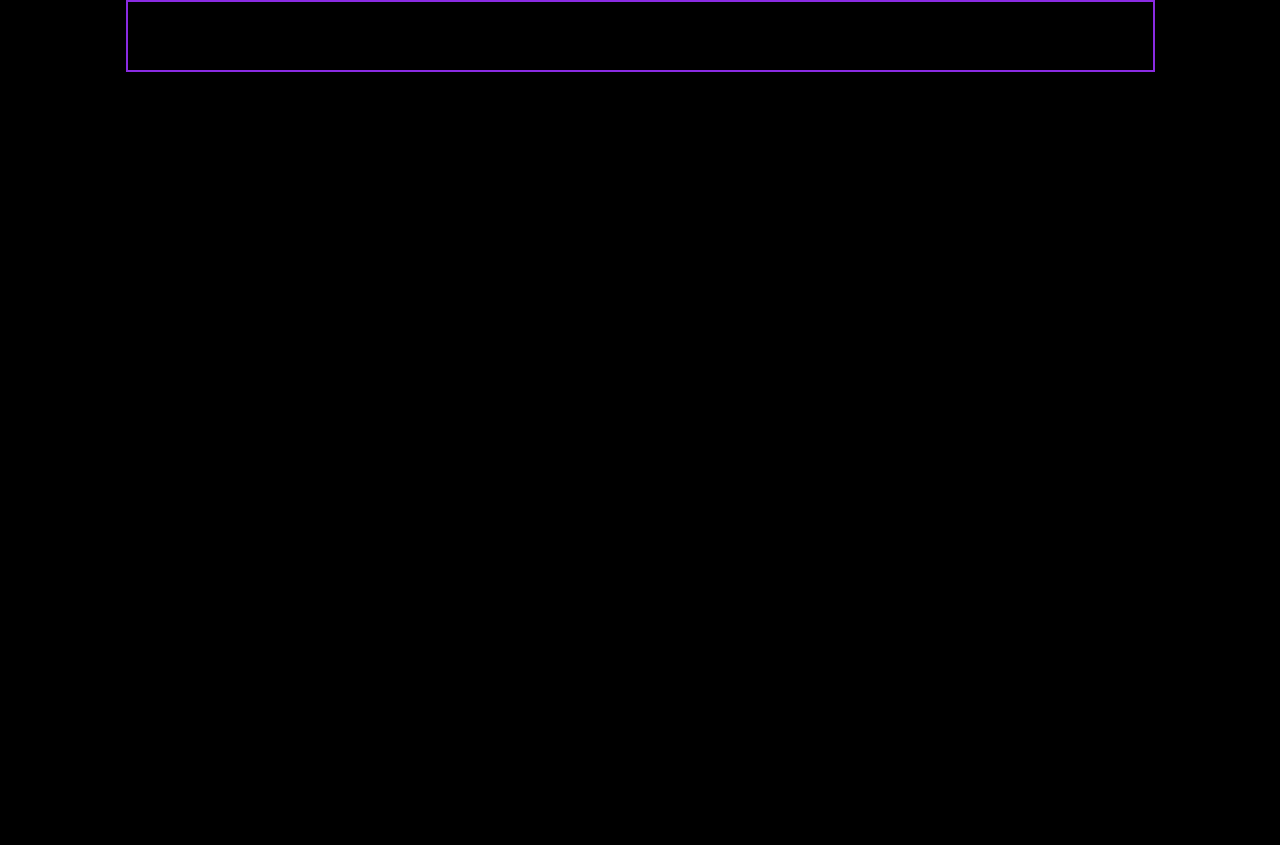
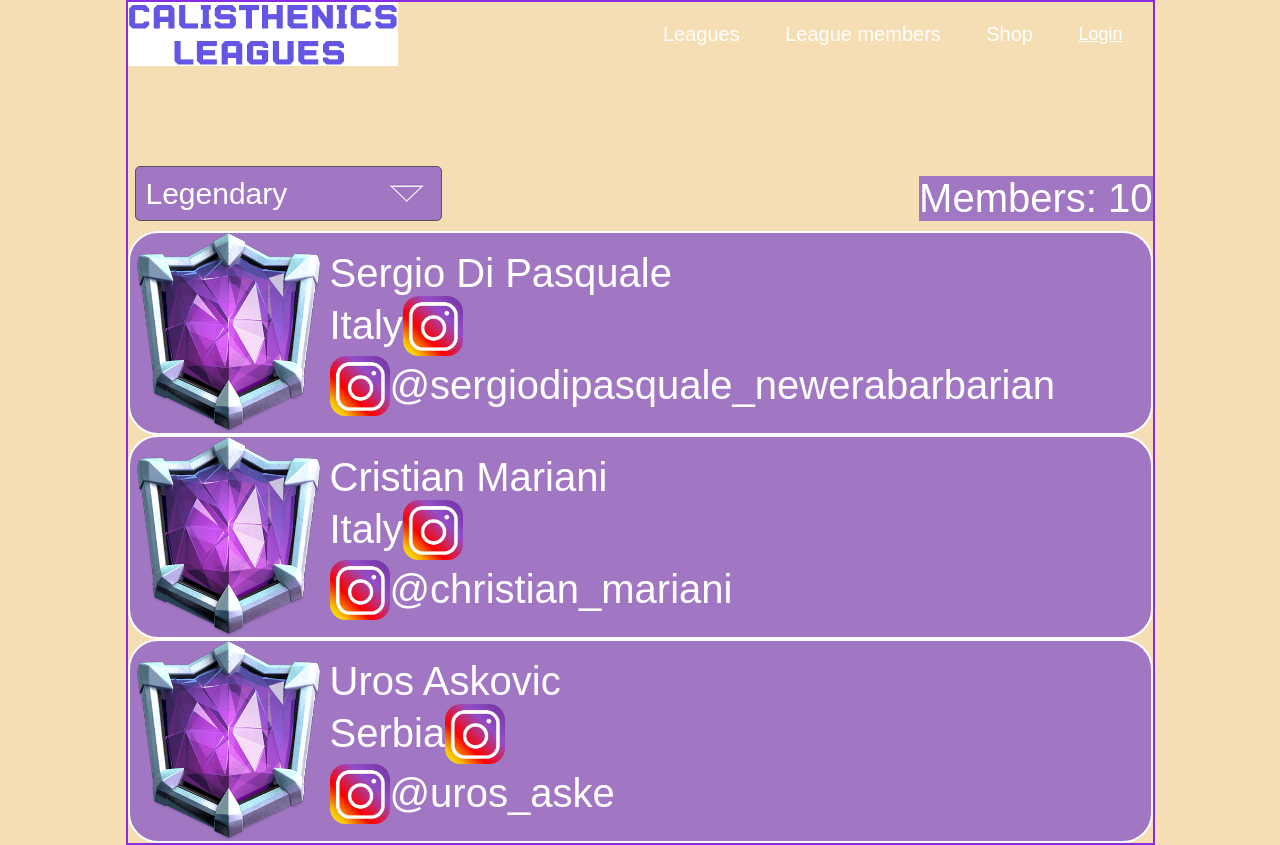
Before and after one commit to SretoSV/CalisthenicsLeagues, a React (Vite) app in the folder CalisthenicsLeaguesFrontend/: page /LeagueMembersPage in a window 1280 px wide. Before the commit the page ends 800 px from the top, so only its background shows below. Built offline with nearby package versions, Linux system fonts and the light colour scheme.

Commit message:
LeagueMembersPage design

```diff
--- /dev/null
+++ b/CalisthenicsLeaguesFrontend/src/components/AthleteCard.tsx
@@ -0,0 +1,44 @@
+import leagueLogoImage from '../images/league1.png';
+import instagramImage from '../images/instagram.png';
+import styles from '../styles/AthleteCardStyle.module.css';
+
+interface AthleteCardProps{
+    id: number,
+    Name: string,
+    Surname: string,
+    Country: string,
+    Instagram: string,
+    Image: string,
+}
+
+export function AthleteCard(props: AthleteCardProps){
+    return (
+        <div className={styles.mainDiv}>
+            <img
+                src={leagueLogoImage}
+                alt="athlete"
+                className={styles.athleteImage}
+            />
+            <div>
+                <div className={styles.infoClass}>{props.Name} {props.Surname}</div>
+                <div className={`${styles.infoClass} ${styles.imageAndText}`}>
+                    {props.Country}
+                    <img
+                        src={instagramImage}
+                        alt="athlete"
+                        className={styles.instagramImage}
+                    />
+                </div>
+                <div className={`${styles.infoClass} ${styles.imageAndText}`}
+                >
+                    <img
+                        src={instagramImage}
+                        alt="athlete"
+                        className={styles.instagramImage}
+                    />
+                    {props.Instagram}
+                </div>
+            </div>
+        </div>
+    );
+}
--- a/CalisthenicsLeaguesFrontend/src/index.css
+++ b/CalisthenicsLeaguesFrontend/src/index.css
@@ -5,7 +5,7 @@ body{
     align-items: center;
     margin: 0;
     font-family: Arial;
-    background-color: black;
+    background-color: wheat;
 }
 
 #root{
--- a/CalisthenicsLeaguesFrontend/src/pages/LeagueMembersPage.tsx
+++ b/CalisthenicsLeaguesFrontend/src/pages/LeagueMembersPage.tsx
@@ -1,7 +1,63 @@
+import { useState } from "react";
+import { Navigation } from "../components/Navigation";
+import styles from '../styles/LeagueMembersPageStyle.module.css';
+import { AthleteCard } from "../components/AthleteCard";
+
 export function LeagueMembersPage(){
+
+    const [leaguesMembers, setLeaguesMembers] = useState([
+        {
+            id: 1,
+            Name: "Sergio",
+            Surname: "Di Pasquale",
+            Country: "Italy",
+            Instagram: "@sergiodipasquale_newerabarbarian",
+            Image: "",
+        },
+        {
+            id: 2,
+            Name: "Cristian",
+            Surname: "Mariani",
+            Country: "Italy",
+            Instagram: "@christian_mariani",
+            Image: "",
+        },        {
+            id: 3,
+            Name: "Uros",
+            Surname: "Askovic",
+            Country: "Serbia",
+            Instagram: "@uros_aske",
+            Image: "",
+        },
+    ]);
+
+
     return(
         <>
-            <h2>LeagueMembersPage</h2>
+            <Navigation />
+            <div className={styles.selectDiv}>
+                <select className={styles.dropdownInput}>
+                        <option value="Legendary">Legendary</option>
+                        <option value="WorldClass">World-Class</option>
+                        <option value="Pro">Pro</option>
+                        <option value="SemiPro">Semi-pro</option>
+                        <option value="Amateur">Amateur</option>
+                        <option value="Begginer">Begginer</option>
+                </select>
+                <div className={styles.memberNumber}>Members: 10</div>
+            </div>
+            <div>
+                {leaguesMembers.map((member) => {
+                    return <AthleteCard
+                                id={member.id}
+                                Name={member.Name}
+                                Surname={member.Surname}
+                                Country={member.Country}
+                                Instagram={member.Instagram}
+                                Image={member.Image}
+                            />
+                })}
+            </div>
         </>
     );
 }
--- a/CalisthenicsLeaguesFrontend/src/pages/LeaguesPage.tsx
+++ b/CalisthenicsLeaguesFrontend/src/pages/LeaguesPage.tsx
@@ -42,7 +42,7 @@ export function LeaguesPage(){
     return(
         <>
             <Navigation />
-            <div className={styles.leaguesDiv}>
+            <div>
                 {leagues.map((league) => {
                     return <LeagueCard
                                 key={league.id}
--- /dev/null
+++ b/CalisthenicsLeaguesFrontend/src/styles/AthleteCardStyle.module.css
@@ -0,0 +1,29 @@
+.mainDiv{
+    border: 2px solid white;
+    border-radius: 30px;
+    display: flex;
+    align-items: center;
+    flex-direction: row;
+    background-color: #a177c4;
+}
+
+.athleteImage{
+    width: 200px;
+    height: 200px;
+ }
+
+ .infoClass{
+    font-size: 40px;
+    color: white;
+ }
+
+ .instagramImage{
+    width: 60px;
+    height: 60px;
+ }
+
+ .imageAndText{
+    display: flex;
+    align-items: center;
+    flex-direction: row;
+ }
--- /dev/null
+++ b/CalisthenicsLeaguesFrontend/src/styles/LeagueMembersPageStyle.module.css
@@ -0,0 +1,37 @@
+.dropdownInput {
+    width: 30%;
+    padding: 10px;
+    margin-bottom: 10px;
+    margin-left: 7px;
+    border: 1px solid #555;
+    border-radius: 5px;
+    background-color: #a177c4;
+    color: #fff;
+    font-size: 30px;
+    appearance: none;
+    background-image: url('../images/dowpDownBgImage.png');
+    background-repeat: no-repeat;
+    background-position: right center;
+}
+
+.dropdownInput:focus {
+    outline: none;
+}
+
+.dropdownInput option {
+    background-color: #a177c4;;
+    color: #fff;
+}
+
+.selectDiv{
+    display: flex;
+    flex-direction: row;
+    align-items: center;
+}
+
+.memberNumber{
+    margin-left: auto;
+    color: white;
+    font-size: 40px;
+    background-color: #a177c4;
+}
--- a/CalisthenicsLeaguesFrontend/src/styles/NavigationStyle.module.css
+++ b/CalisthenicsLeaguesFrontend/src/styles/NavigationStyle.module.css
@@ -22,7 +22,7 @@
     font-size: 20px;
 }
 
-.links:hover{
+.links:hover, .loginLink:hover{
     background-color: #6356E5;
 }
 
```
Also changed, not shown: CalisthenicsLeaguesFrontend/src/images/dowpDownBgImage.png (added), CalisthenicsLeaguesFrontend/src/images/instagram.png (added).
